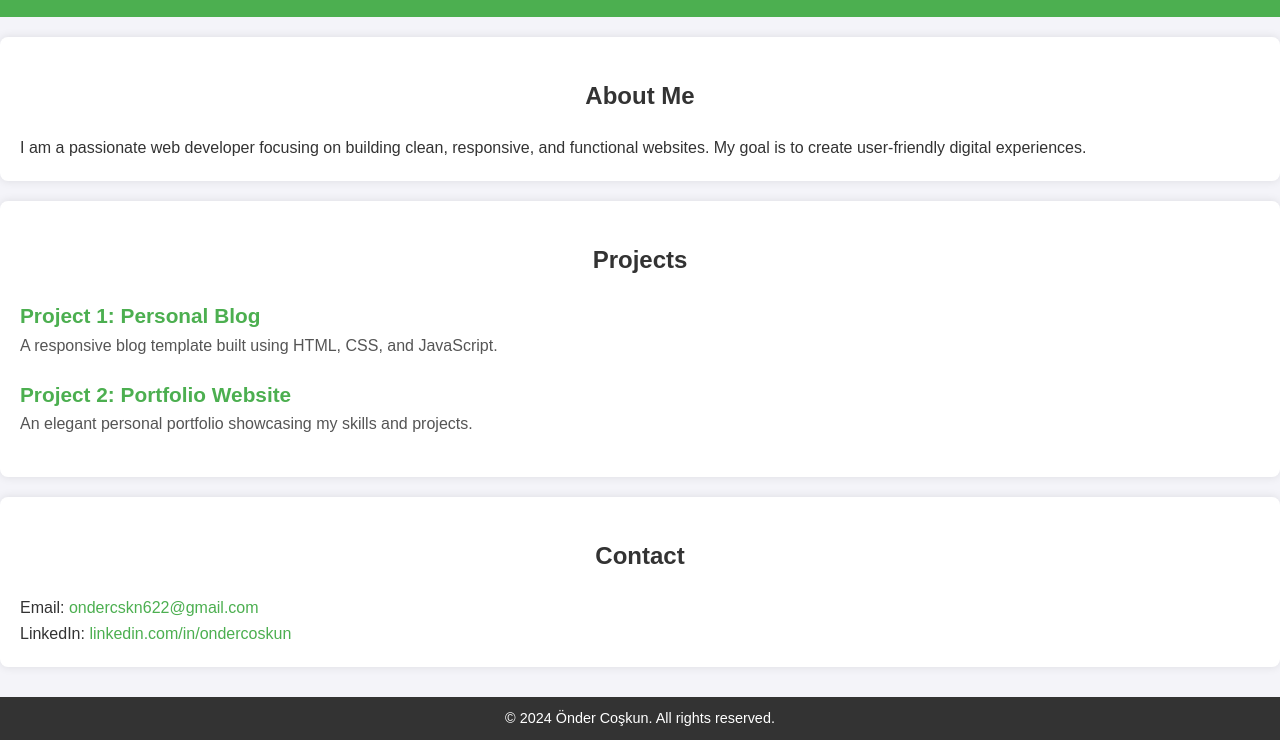
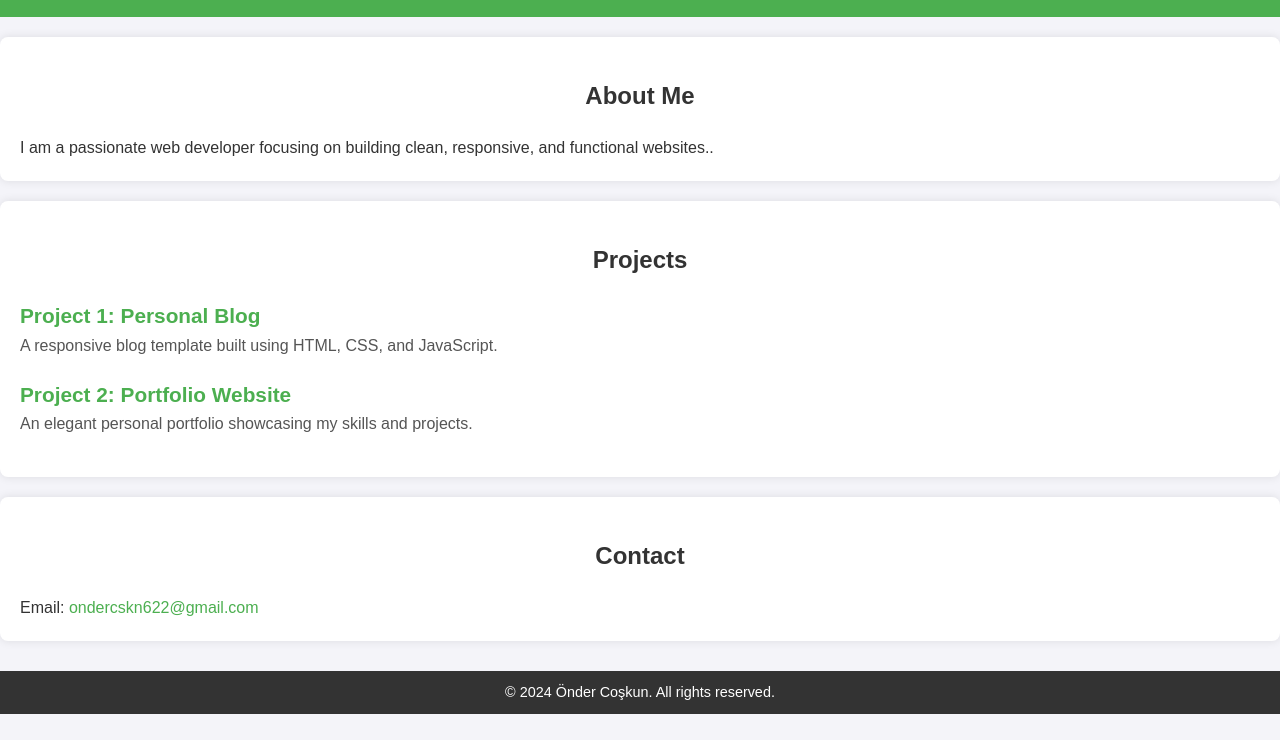
Before and after one commit to ondercskn/WebVibeys, a plain HTML site: page index.html in a window 1280 px wide. Shown: the part 115-855 px from the top of the page. After the commit the page ends 829 px from the top, so only its background shows below. Drawn offline with Linux system fonts and the light colour scheme.

Commit message:
Update index.html

```diff
--- a/index.html
+++ b/index.html
@@ -16,7 +16,7 @@
     <main>
         <section id="about">
             <h2>About Me</h2>
-            <p>I am a passionate web developer focusing on building clean, responsive, and functional websites. My goal is to create user-friendly digital experiences.</p>
+            <p>I am a passionate web developer focusing on building clean, responsive, and functional websites..</p>
         </section>
         <section id="projects">
             <h2>Projects</h2>
@@ -32,7 +32,6 @@
         <section id="contact">
             <h2>Contact</h2>
             <p>Email: <a href="mailto:ondercskn622@gmail.com">ondercskn622@gmail.com</a></p>
-            <p>LinkedIn: <a href="https://linkedin.com/in/ondercoskun" target="_blank">linkedin.com/in/ondercoskun</a></p>
         </section>
     </main>
     <footer>
```
